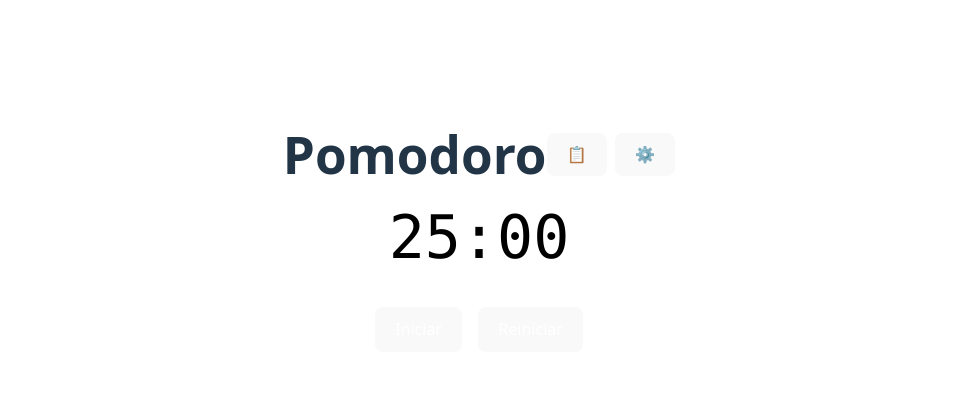
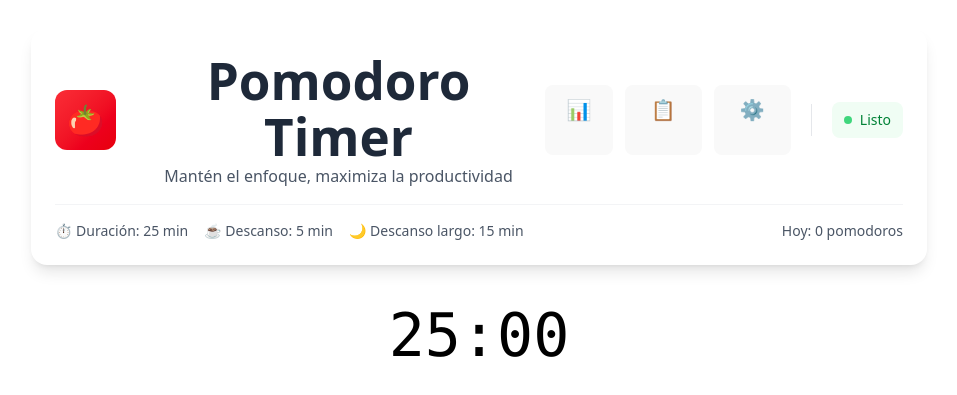
Before and after one commit to WildoFari/Pomodoro-App, a React (Vite) app: page / in a window 1280 px wide. Shown: the part 161-556 px from the top of the page, without its empty margins (161-1118 px from the left). Built offline with nearby package versions, Linux system fonts and the light colour scheme.

Commit message:
The most professional header

```diff
--- a/src/components/PomodoroTimer.jsx
+++ b/src/components/PomodoroTimer.jsx
@@ -136,23 +136,92 @@ export default function PomodoroTimer() {
   // Vista normal cuando no está corriendo
   return (
     <div className="flex flex-col items-center justify-center gap-4 p-6">
-      <div className="flex w-full justify-between items-center mb-2">
-        <h1 className="text-4xl font-bold">Pomodoro</h1>
-        <div className="flex gap-2">
+      {/* Header mejorado */}
+      <div className="w-full max-w-4xl">
+        <div className="bg-white rounded-2xl shadow-lg p-6 mb-6">
+          <div className="flex items-center justify-between">
+            {/* Logo y título */}
+            <div className="flex items-center gap-4">
+              <div className="bg-gradient-to-br from-red-500 to-red-600 p-3 rounded-xl">
+                <span className="text-3xl">🍅</span>
+              </div>
+              <div>
+                <h1 className="text-3xl md:text-4xl font-bold text-gray-800">Pomodoro Timer</h1>
+                <p className="text-gray-600 text-sm md:text-base">Mantén el enfoque, maximiza la productividad</p>
+              </div>
+            </div>
+
+            {/* Botones de acción */}
+            <div className="flex items-center gap-3">
+              {/* Botón de estadísticas */}
+              <button
+                title="Ver Estadísticas"
+                className="p-3 text-gray-600 hover:text-blue-600 hover:bg-blue-50 rounded-xl transition-all duration-200 group"
+              >
+                <div className="text-xl group-hover:scale-110 transition-transform duration-200">
+                  📊
+                </div>
+                <span className="text-xs block mt-1 opacity-0 group-hover:opacity-100 transition-opacity duration-200">
+                  Stats
+                </span>
+              </button>
+
+              {/* Botón de tareas */}
               <button
                 onClick={() => setShowTaskList(!showTaskList)}
                 title="Lista de Tareas"
-            className="text-2xl p-2 hover:bg-gray-100 rounded"
+                className={`p-3 rounded-xl transition-all duration-200 group ${
+                  showTaskList
+                    ? 'text-blue-600 bg-blue-50'
+                    : 'text-gray-600 hover:text-blue-600 hover:bg-blue-50'
+                }`}
               >
-            <span role="img" aria-label="tareas">📋</span>
+                <div className="text-xl group-hover:scale-110 transition-transform duration-200">
+                  📋
+                </div>
+                <span className="text-xs block mt-1 opacity-0 group-hover:opacity-100 transition-opacity duration-200">
+                  Tareas
+                </span>
               </button>
+
+              {/* Botón de configuración */}
               <button
                 onClick={() => setShowSettings(true)}
                 title="Configuración"
-            className="text-2xl p-2 hover:bg-gray-100 rounded"
+                className="p-3 text-gray-600 hover:text-gray-800 hover:bg-gray-50 rounded-xl transition-all duration-200 group"
               >
-            <span role="img" aria-label="configuración">⚙️</span>
+                <div className="text-xl group-hover:scale-110 transition-transform duration-200">
+                  ⚙️
+                </div>
+                <span className="text-xs block mt-1 opacity-0 group-hover:opacity-100 transition-opacity duration-200">
+                  Config
+                </span>
               </button>
+
+              {/* Separador visual */}
+              <div className="w-px h-8 bg-gray-200 mx-2"></div>
+
+              {/* Indicador de estado */}
+              <div className="flex items-center gap-2 px-3 py-2 bg-green-50 rounded-lg">
+                <div className="w-2 h-2 bg-green-500 rounded-full animate-pulse"></div>
+                <span className="text-sm font-medium text-green-700">Listo</span>
+              </div>
+            </div>
+          </div>
+
+          {/* Información adicional en el header */}
+          <div className="mt-4 pt-4 border-t border-gray-100">
+            <div className="flex items-center justify-between text-sm text-gray-600">
+              <div className="flex items-center gap-4">
+                <span>⏱️ Duración: {durations.pomodoro} min</span>
+                <span>☕ Descanso: {durations.shortBreak} min</span>
+                <span>🌙 Descanso largo: {durations.longBreak} min</span>
+              </div>
+              <div className="text-right">
+                <span className="font-medium">Hoy: 0 pomodoros</span>
+              </div>
+            </div>
+          </div>
         </div>
       </div>
 
```
Lines whose indentation alone changed are shown as unchanged.
